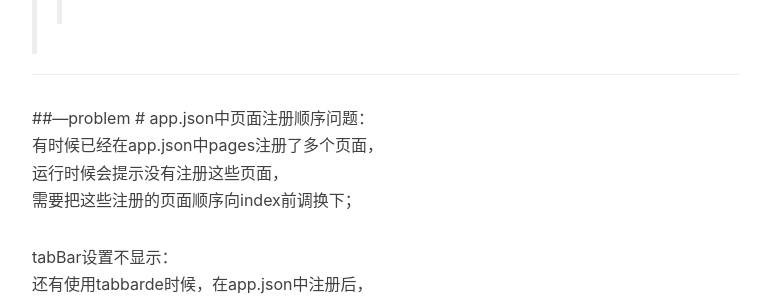
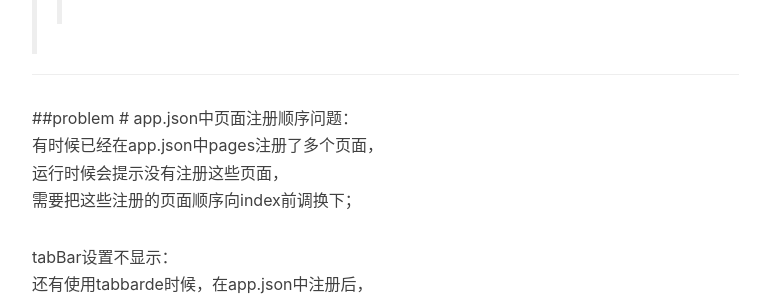
Before and after one commit to fairyly/myblog, a Jekyll site: the page built from _posts/2016-10-29-wx-app-dev.markdown, in a window 1280 px wide and 900 px high, scrolled down 4416 px. Shown: the part 152-452 px from the top of the window, without its empty margins (233-1003 px from the left). Built offline with Jekyll 4.4.1, drawn with Linux system fonts in a browser that asks for light colours; nearby versions of some CDN libraries; comment, search, counter and statistics services are not loaded.

```diff
--- a/_posts/2016-10-29-wx-app-dev.markdown
+++ b/_posts/2016-10-29-wx-app-dev.markdown
@@ -214,7 +214,8 @@ tags:
 >>> working study......
 
 ---
-##---problem
+
+##problem
 #
 app.json中页面注册顺序问题：
     有时候已经在app.json中pages注册了多个页面，
```
